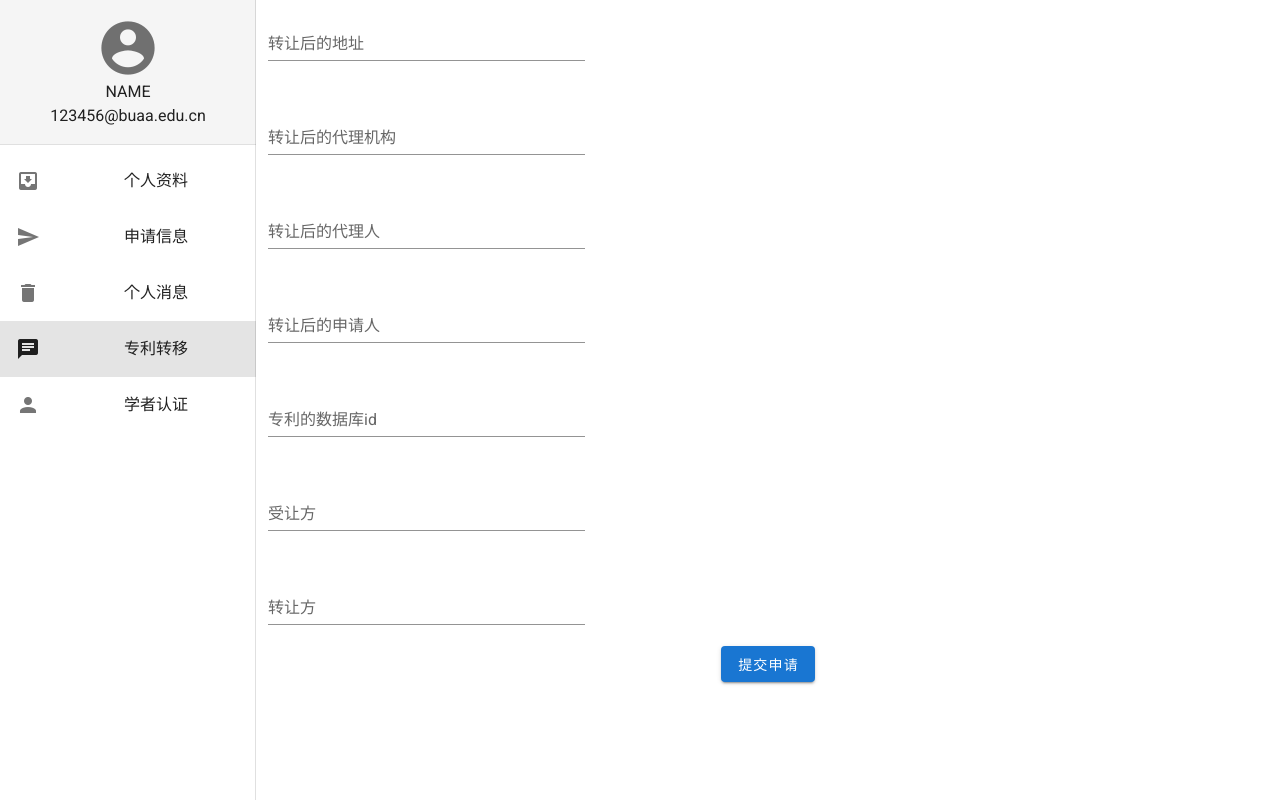
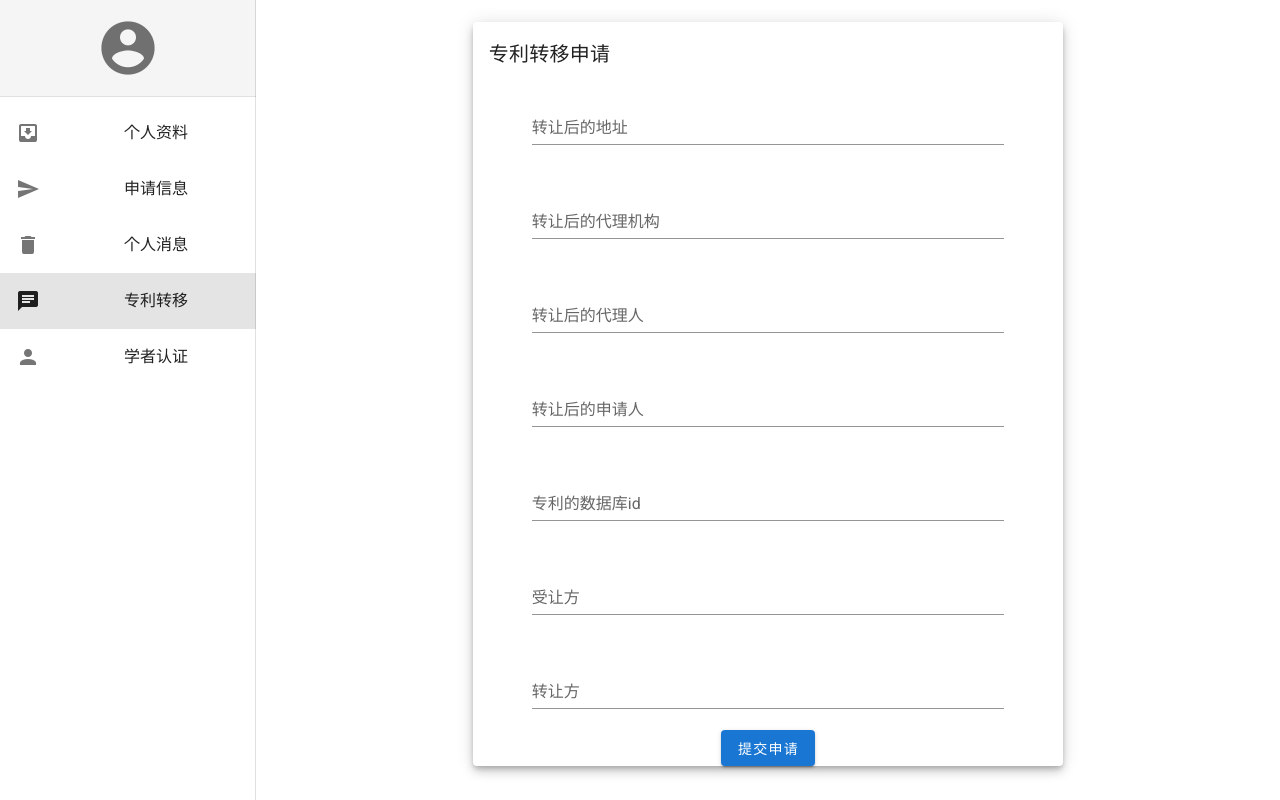
Before and after one commit to sink12138/infinite-academic, a Vue app in the folder frontend/: page /user/patenttransfer in a window 1280 px wide. Built offline with nearby package versions, Linux system fonts and the light colour scheme; no server answers; what vue-clipboard2 would draw is missing.

Commit message:
组件修改及bug修复

```diff
--- a/frontend/src/components/BaseLogin.vue
+++ b/frontend/src/components/BaseLogin.vue
@@ -35,8 +35,6 @@
         depressed
         height="100%"
         dark
-        v-bind="attrs"
-        v-on="on"
         v-if="isLogin === false"
       >
         注册
@@ -186,13 +184,19 @@
 import { sha256 } from "js-sha256";
 export default {
   mounted() {
+    console.log(localStorage.getItem("TOKEN"));
     this.$axios({
       method: "get",
       url: "/api/account/profile",
+      header: {
+        Auth: localStorage.getItem("TOKEN"),
+      },
     }).then((response) => {
       console.log(response.data);
       if (response.data.success === true) {
         this.isLogin = true;
+      } else {
+        localStorage.setItem("TOKEN", "");
       }
     });
   },
@@ -218,10 +222,6 @@ export default {
       {
         title: "个人中心",
         url: "/user/profile",
-      },
-      {
-        title: "认证学者",
-        url: "scholarIdentity",
       },
     ],
   }),
@@ -258,8 +258,6 @@ export default {
           console.log(this.password);
           console.log(sha256(this.password));
           console.log(response.data);
-          let token = window.sessionStorage.getItem('TOKEN');
-          console.log(token)
           if (response.data.success === true) {
             this.dialog = false;
             this.isLogin = true;
@@ -269,6 +267,10 @@ export default {
               type: "success",
             });
             console.log(this.isLogin);
+            this.token = document.cookie.slice(6);
+            console.log(this.token);
+            localStorage.setItem("TOKEN",this.token);
+            console.log(localStorage.getItem("TOKEN"))
           } else {
             this.$notify({
               title: "失败",
@@ -281,9 +283,11 @@ export default {
       this.$axios({
         method: "get",
         url: "/api/account/profile",
+        headers: {
+          token: localStorage.getItem("TOKEN"),
+        },
       }).then((response) => {
         console.log(response.data);
-        console.log(response.data.token);
         if (response.data.success === true) {
           this.isLogin = true;
         }
@@ -293,6 +297,9 @@ export default {
       this.$axios({
         method: "post",
         url: "/api/account/logout",
+        headers: {
+          token: localStorage.getItem("TOKEN"),
+        },
       }).then((response) => {
         console.log(response.data);
         if (response.data.success === true) {
--- a/frontend/src/plugins/vuetify.js
+++ b/frontend/src/plugins/vuetify.js
@@ -1,6 +1,5 @@
 import Vue from 'vue';
 import Vuetify from 'vuetify/lib/framework';
-import '@mdi/font/css/materialdesignicons.css'
 
 Vue.use(Vuetify);
 
--- a/frontend/src/views/user/Message.vue
+++ b/frontend/src/views/user/Message.vue
@@ -63,11 +63,13 @@
               mdi-delete
             </v-icon>
             <v-btn
-              color="primary"
+              small
               @click="openDetail(item)"
-            >详情</v-btn>
+            >
+              <v-icon>mdi-information-outline</v-icon>
+              详情
+            </v-btn>
           </template>
-
           <template v-slot:no-data>
             <v-btn
               color="primary"
@@ -79,19 +81,43 @@
         </v-data-table>
       </v-card-text>
     </v-card>
-    <v-card v-if="details === true">
+    <v-dialog
+      v-model="details"
+      width="500"
+    >
+      <v-card class="text-left">
         <v-card-title
           class="headline grey lighten-2"
           primary-title
         >
           {{detail.title}}
         </v-card-title>
+        <v-row
+          no-gutters
+        >
+          <v-col cols="4">
+            <v-card-text class="font-weight-black">
+              消息时间：
+            </v-card-text>
+          </v-col>
+          <v-col cols="8">
             <v-card-text>
               {{detail.time}}
             </v-card-text>
+          </v-col>
+        </v-row>
+        <v-row no-gutters>
+          <v-col cols="4">
+            <v-card-text class="font-weight-black">
+              正文：
+            </v-card-text>
+          </v-col>
+          <v-col cols="8">
             <v-card-text>
               {{detail.content}}
             </v-card-text>
+          </v-col>
+        </v-row>
         <v-divider></v-divider>
         <v-card-actions>
           <v-spacer></v-spacer>
@@ -104,6 +130,7 @@
           </v-btn>
         </v-card-actions>
       </v-card>
+    </v-dialog>
   </div>
 </template>
 
--- a/frontend/src/views/user/Patenttransfer.vue
+++ b/frontend/src/views/user/Patenttransfer.vue
@@ -1,11 +1,19 @@
 <template>
-  <v-form v-model="valid">
+  <div>
+    <div
+      class="whole"
+      style="width:60%"
+    >
       <v-container>
+        <v-card
+          calss="rounded-lg"
+          elevation=6
+          width=100%
+        >
+          <v-card-title>专利转移申请</v-card-title>
+          <div class="whole">
             <v-row>
-        <v-col
-          cols="12"
-          md="4"
-        >
+              <v-col cols="12">
                 <v-text-field
                   v-model="address"
                   label="转让后的地址"
@@ -14,10 +22,7 @@
               </v-col>
             </v-row>
             <v-row>
-        <v-col
-          cols="12"
-          md="4"
-        >
+              <v-col cols="12">
                 <v-text-field
                   v-model="agency"
                   label="转让后的代理机构"
@@ -26,10 +31,7 @@
               </v-col>
             </v-row>
             <v-row>
-        <v-col
-          cols="12"
-          md="4"
-        >
+              <v-col cols="12">
                 <v-text-field
                   v-model="agent"
                   label="转让后的代理人"
@@ -38,10 +40,7 @@
               </v-col>
             </v-row>
             <v-row>
-        <v-col
-          cols="12"
-          md="4"
-        >
+              <v-col cols="12">
                 <v-text-field
                   v-model="applicant"
                   label="转让后的申请人"
@@ -50,10 +49,7 @@
               </v-col>
             </v-row>
             <v-row>
-        <v-col
-          cols="12"
-          md="4"
-        >
+              <v-col cols="12">
                 <v-text-field
                   v-model="patentId"
                   label="专利的数据库id"
@@ -62,10 +58,7 @@
               </v-col>
             </v-row>
             <v-row>
-        <v-col
-          cols="12"
-          md="4"
-        >
+              <v-col cols="12">
                 <v-text-field
                   v-model="transferee"
                   label="受让方"
@@ -74,10 +67,7 @@
               </v-col>
             </v-row>
             <v-row>
-        <v-col
-          cols="12"
-          md="4"
-        >
+              <v-col cols="12">
                 <v-text-field
                   v-model="transferor"
                   label="转让方"
@@ -85,14 +75,17 @@
                 ></v-text-field>
               </v-col>
             </v-row>
+          </div>
           <v-btn
             color="primary"
             @click="submit()"
           >
             提交申请
           </v-btn>
+        </v-card>
       </v-container>
-  </v-form>
+    </div>
+  </div>
 </template>
 <script>
 export default {
--- a/frontend/src/views/user/Profile.vue
+++ b/frontend/src/views/user/Profile.vue
@@ -4,8 +4,8 @@
       <template v-slot:default>
         <thead>
           <tr>
-            <th>标签</th>
-            <th>信息</th>
+            <td>标签</td>
+            <td>信息</td>
           </tr>
         </thead>
         <tbody>
--- a/frontend/src/views/user/User.vue
+++ b/frontend/src/views/user/User.vue
@@ -6,14 +6,12 @@
         color="grey lighten-4"
         class="pa-4"
       >
-        <v-avatar
-          size="64"
-        >
+        <v-avatar size="64">
           <v-icon size="64">mdi-account-circle</v-icon>
         </v-avatar>
 
-        <div>NAME</div>
-        <div>123456@buaa.edu.cn</div>
+        <div>{{username}}</div>
+        <div>{{email}}</div>
       </v-sheet>
 
       <v-divider></v-divider>
@@ -43,20 +41,39 @@
 
 <script>
 export default {
+  mounted() {
+    console.log(localStorage.getItem("TOKEN"));
+    this.$axios({
+      method: "get",
+      url: "/api/account/profile",
+      header: {
+        Auth: localStorage.getItem("TOKEN"),
+      },
+    }).then((response) => {
+      console.log(response.data);
+      if (response.data.success === true) {
+        this.email = response.data.data.email;
+        this.username = response.data.data.username;
+      } else {
+        localStorage.setItem("TOKEN", "");
+      }
+    });
+  },
   data() {
     return {
       links: [
-        ['mdi-inbox-arrow-down', '个人资料', '/user/profile'],
-        ['mdi-send', '申请信息', '/user/apply'],
-        ['mdi-delete', '个人消息', '/user/message'],
-        ['mdi-message-text','专利转移','/user/patenttransfer'],
-        ['mdi-account','学者认证','/user/scholarIdentity']
+        ["mdi-inbox-arrow-down", "个人资料", "/user/profile"],
+        ["mdi-send", "申请信息", "/user/apply"],
+        ["mdi-delete", "个人消息", "/user/message"],
+        ["mdi-message-text", "专利转移", "/user/patenttransfer"],
+        ["mdi-account", "学者认证", "/user/scholarIdentity"],
       ],
-    }
-  }
-}
+      email: "",
+      username: "",
+    };
+  },
+};
 </script>
 
 <style>
-
 </style>
```
Lines whose indentation alone changed are shown as unchanged.
